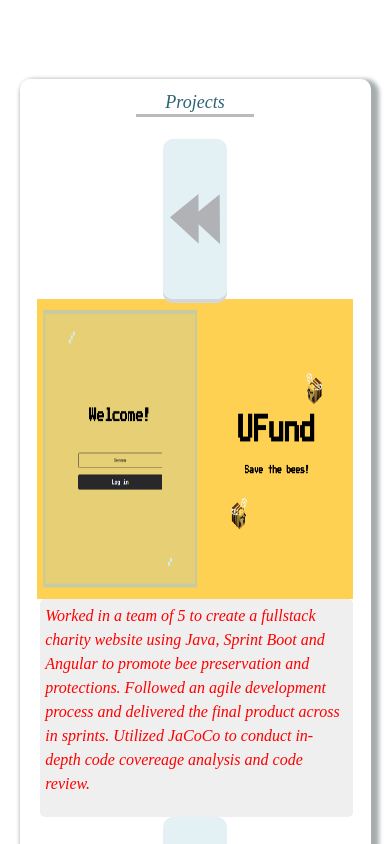
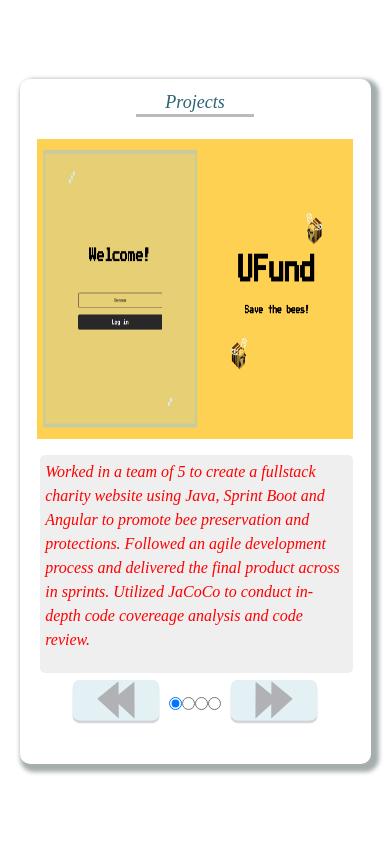
Before and after one commit to MingFZ0/MingFZ0.github.io, a React (Create React App) app: page / in a window 390 px wide. Shown: the part 1180-2024 px from the top of the page. Built offline with nearby package versions, Linux system fonts and the light colour scheme.

Commit message:
Projects are done

```diff
--- a/src/Page/components/ScrollSlide/GallaryCard.css
+++ b/src/Page/components/ScrollSlide/GallaryCard.css
@@ -39,10 +39,22 @@
     }
 
     .GallaryCardImg {
+        order: 2;
 
     }
 
     .GallaryCardDescription {
+        order: 3;
         color:red;
+        margin-top: 1em;
+    }
+
+    .GallaryCardButton {
+        order: 4;
+        height: 50%;
+        scale: 0.75;
+        padding-left: 2em;
+        padding-right: 2em;
+        margin-bottom: 1em;
     }
 }
--- a/src/Page/components/ScrollSlide/GallaryCard.js
+++ b/src/Page/components/ScrollSlide/GallaryCard.js
@@ -19,7 +19,7 @@ function GallaryCard(props) {
         return (
             <div className='GallaryCard' key={Math.random()}>
                 <div className='GallaryCardContainer'>
-                    <button className='GallaryCardButton' onClickCapture={() =>
+                    <button className='GallaryCardButton LeftButton' onClickCapture={() =>
                         props.onIndexChange(prevIndex, "AnimeSlideLeft")}>
                             <img src={LeftArr} width={50} height={50}></img>
                         </button>
@@ -30,7 +30,7 @@ function GallaryCard(props) {
                         <p>{text}</p>
                         <a href={url}>Visit Site</a>
                         </div>
-                    <button className='GallaryCardButton' onClickCapture={() => {
+                    <button className='GallaryCardButton RightButton' onClickCapture={() => {
                         props.onIndexChange(nextIndex, "AnimeSlideRight");}}>
                         <img src={RightArr} width={50} height={50}></img>
                     </button>
--- a/src/Page/components/ScrollSlide/ScrollSlide.css
+++ b/src/Page/components/ScrollSlide/ScrollSlide.css
@@ -45,3 +45,18 @@
     animation-duration: 3s;
     z-index: -3;
 }
+
+@media (max-width: 900px) {
+
+    .ScrollSlideControl {
+        margin-top: -3.5em;
+        padding-bottom: 3em;
+    }
+}
+
+@media (max-width: 350px) {
+
+    .ScrollSlideControl {
+        margin-top: 1em;
+    }
+}
```
